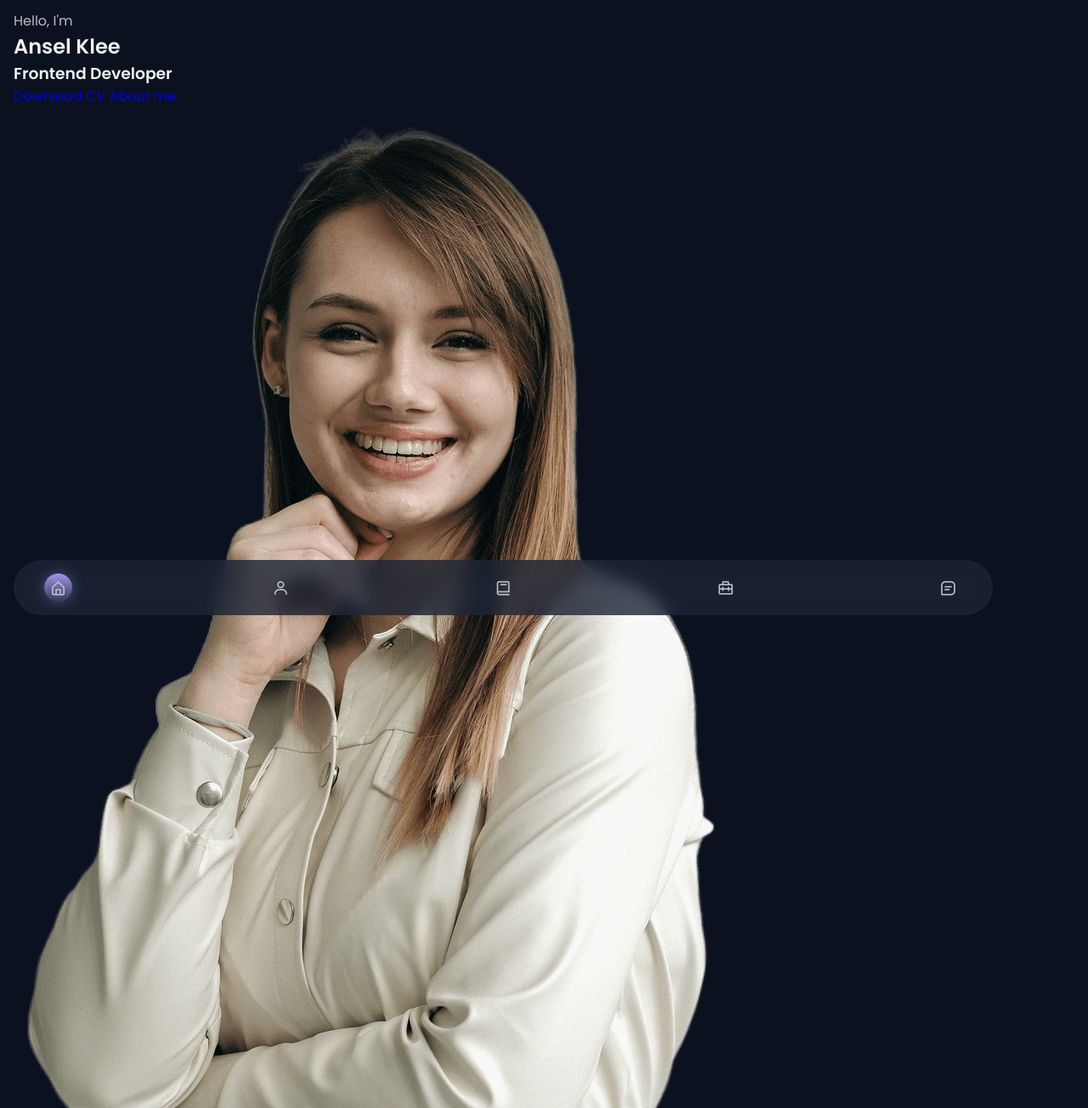
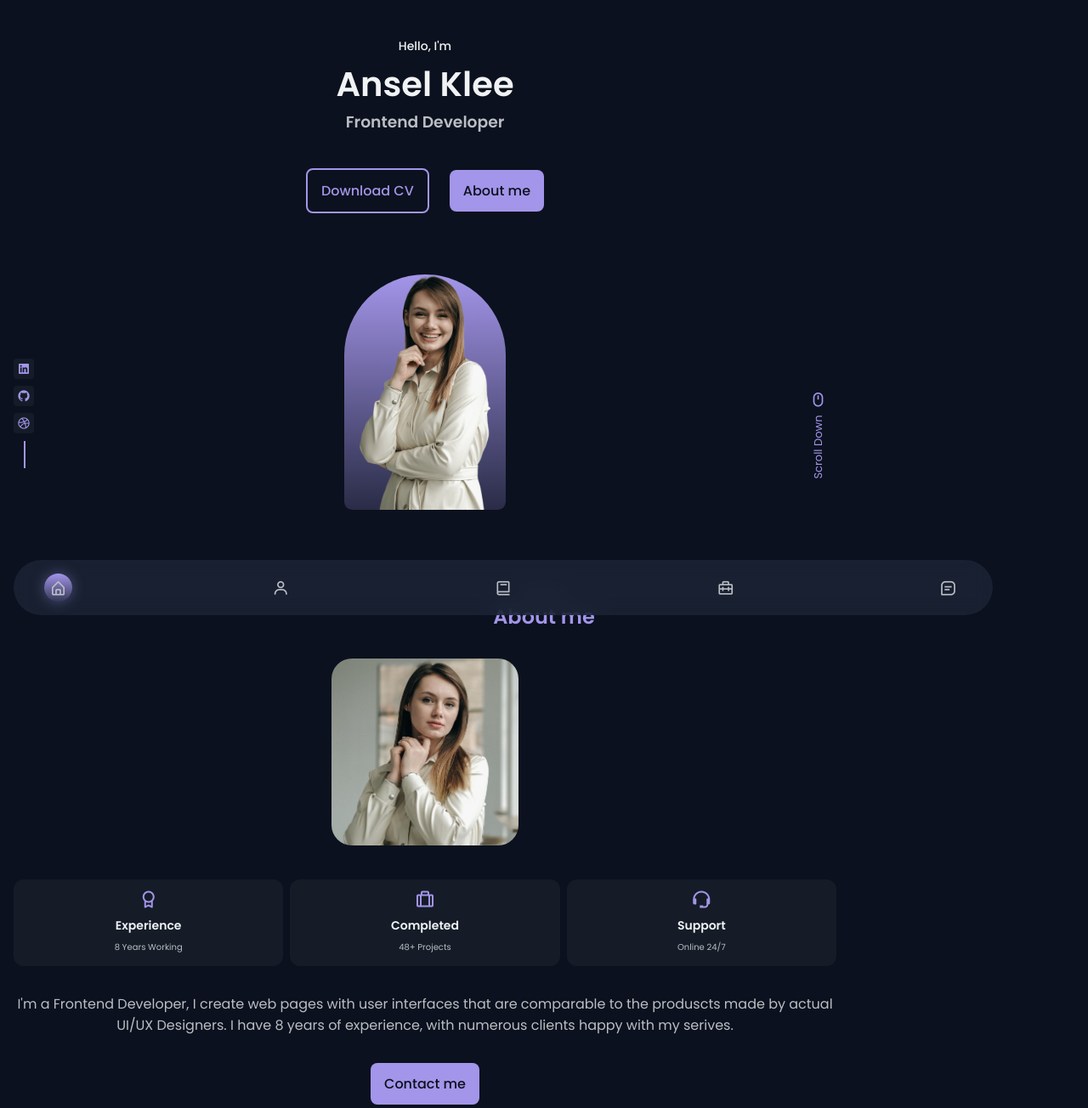
Before and after one commit to SazedWorldbringer/portfolio-ansel, a plain HTML site: page index.html in a window 1280 px wide. Shown: the part 60-1364 px from the top of the page at 85% size. Drawn offline with nearby package versions, Linux system fonts and the light colour scheme.

Commit message:
Added about section and styled it

```diff
--- a/assets/css/style.css
+++ b/assets/css/style.css
@@ -208,3 +208,184 @@ img {
         );
     box-shadow: 0 0 16px hsla(var(--first-hue), var(--sat), var(--lig), .4);
 }
+
+/* HOME */
+.home__container {
+    position: relative;
+    row-gap: 4.5rem;
+    padding-top: 2rem;
+}
+
+.home__data {
+    text-align: center;
+}
+
+.home__greeting,
+.home__edutaion {
+    font-size: var(--small-font);
+    font-weight: var(--font-medium);
+}
+
+.home__greeting {
+    display: block;
+    color: var(--title-color);
+    margin-bottom: .25rem;
+}
+
+.home__role {
+    color: var(--text-color);
+    margin-bottom: 2.5rem;
+}
+
+.home__name {
+    font-size: var(--biggest-font);
+}
+
+.home__img {
+    width: 160px;
+}
+
+.home__handle {
+    justify-self: center;
+    width: 190px;
+    background: linear-gradient(
+        180deg,
+        hsla(var(--first-hue), var(--sat), var(--lig), 1),
+        hsla(var(--first-hue), var(--sat), var(--lig), .2)
+    );
+    border-radius: 10rem 10rem 1rem 1rem;
+    display: flex;
+    align-items: flex-end;
+    justify-content: center;
+    overflow: hidden;
+}
+
+.home__buttons {
+    display: flex;
+    justify-content: center;
+    align-items: center;
+    gap: 1.5rem;
+}
+
+.home__social,
+.home__scroll {
+    position: absolute;
+}
+
+.home__social {
+    bottom: 5rem;
+    left: 0;
+    display: grid;
+    row-gap: .5rem;
+}
+
+.home__social-link {
+    width: max-content;
+    background-color: var(--container-color);
+    color: var(--first-color);
+    padding: .25rem;
+    border-radius: .25rem;
+    display: flex;
+    font-size: 1rem;
+    transition: 400ms;
+}
+
+.home__social-link:hover,
+.home__social-link:focus {
+    background-color: var(--first-color);
+    color: #fff;
+}
+
+.home__social::after {
+    content: "";
+    width: 32px;
+    height: 2px;
+    background-color: var(--first-color);
+    transform: rotate(90deg) translate(16px, 3px);
+}
+
+.home__scroll {
+    color: var(--first-color);
+    right: -1rem;
+    bottom: 4rem;
+    display: grid;
+    row-gap: 2.25rem;
+    justify-items: center;
+}
+
+.home__scroll-icon {
+    font-size: 1.25rem;
+}
+
+.home__scroll-text {
+    font-size: var(--smaller-font);
+    transform: rotate(-90deg);
+}
+
+/* BUTTONS */
+.btn {
+    display: inline-block;
+    background-color: var(--first-color);
+    color: var(--body-color);
+    padding: .75rem 1rem;
+    border-radius: .5rem;
+    font-weight: var(--font-medium);
+    transition: 400ms;
+}
+
+.btn:hover {
+    background-color: var(--first-color-alt);
+    color: var(--body-color);
+}
+
+.btn--ghost {
+    background-color: transparent;
+    border:  2px solid var(--first-color);
+    color: var(--first-color);
+}
+
+/* ABOUT */
+.about__container {
+    row-gap: 2.5rem;
+}
+
+.about__img {
+    width: 220px;
+    border-radius: 1.5rem;
+    justify-self: center;
+}
+
+.about__data {
+    text-align: center;
+}
+
+.about__info {
+    display: grid;
+    grid-template-columns: repeat(3, 1fr);
+    gap: .5rem;
+    margin-bottom: 2rem;
+}
+
+.about__box {
+    background-color: var(--container-color);
+    border-radius: .75rem;
+    padding: .75rem .5rem;
+}
+
+.about__icon {
+    font-size: 1.5rem;
+    color: var(--first-color);
+    margin-bottom: .5rem;
+}
+
+.about__title {
+    font-size: var(--small-font);
+}
+
+.about__subtitle {
+    font-size: var(--tiny-font);
+}
+
+.about__description {
+    margin-bottom: 2rem;
+}
--- a/index.html
+++ b/index.html
@@ -70,13 +70,15 @@
                 <div class="home__data">
                     <span class="home__greeting">Hello, I'm</span>
                     <h1 class="home__name">Ansel Klee</h1>
-                    <h3 class="home__education">Frontend Developer</h3>
+                    <h3 class="home__role">Frontend Developer</h3>
 
                     <div class="home__buttons">
-                        <a href="./assets/pdf/Ansel-Cv.pdf" class="button button--ghost">
+                        <a href="./assets/pdf/Ansel-Cv.pdf" class="btn btn--ghost">
                                 Download CV
                         </a>
-                        <a href="#about" class="button">About me</a>
+                        <a href="#about" class="btn">
+                            About me
+                        </a>
                     </div>
                 </div>
 
@@ -89,20 +91,60 @@
                         <i class="bx bxl-linkedin-square"></i>
                     </a>
 
-                    <a href="#" class="home__social-link">
+                    <a href="https://github.com/SazedWorldbringer/" target="_blank" class="home__social-link">
                         <i class="bx bxl-github"></i>
                     </a>
 
-                    <a href="#" class="home__social-link">
+                    <a href="https://dribbble.com/" target="_blank" class="home__social-link">
                         <i class="bx bxl-dribbble"></i>
                     </a>
                 </div>
+
+                <a href="#" class="home__scroll">
+                    <i class="bx bx-mouse home__scroll-icon"></i>
+                    <span class="home__scroll-text">Scroll Down</span>
+                </a>
             </div>
         </section>
 
         <!-- ABOUT -->
         <section class="about section" id="about">
+            <span class="section__subtitle">My Intro</span>
+            <h2 class="section__title">About me</h2>
 
+            <div class="about__container container grid">
+                <img src="./assets/img/about.jpg" alt="" class="about__img">
+
+                <div class="about__data">
+                    <div class="about__info">
+                        <div class="about__box">
+                            <i class="bx bx-award about__icon"></i>
+                            <h3 class="about__title">Experience</h3>
+                            <span class="about__subtitle">8 Years Working</span>
+                        </div>
+
+                        <div class="about__box">
+                            <i class="bx bx-briefcase-alt about__icon"></i>
+                            <h3 class="about__title">Completed</h3>
+                            <span class="about__subtitle">48+ Projects</span>
+                        </div>
+
+                        <div class="about__box">
+                            <i class="bx bx-support about__icon"></i>
+                            <h3 class="about__title">Support</h3>
+                            <span class="about__subtitle">Online 24/7</span>
+                        </div>
+                    </div>
+
+                    <p class="about__description">
+                        I'm a Frontend Developer, I create web pages with user interfaces that are comparable
+                        to the produscts made by actual UI/UX Designers.
+                        I have 8 years of experience, with numerous clients happy with my serives.
+                    </p>
+
+                    <a href="#contact" class="btn">Contact me</a>
+                </div>
+            </div>
         </section>
 
         <!-- SKILLS -->
```
